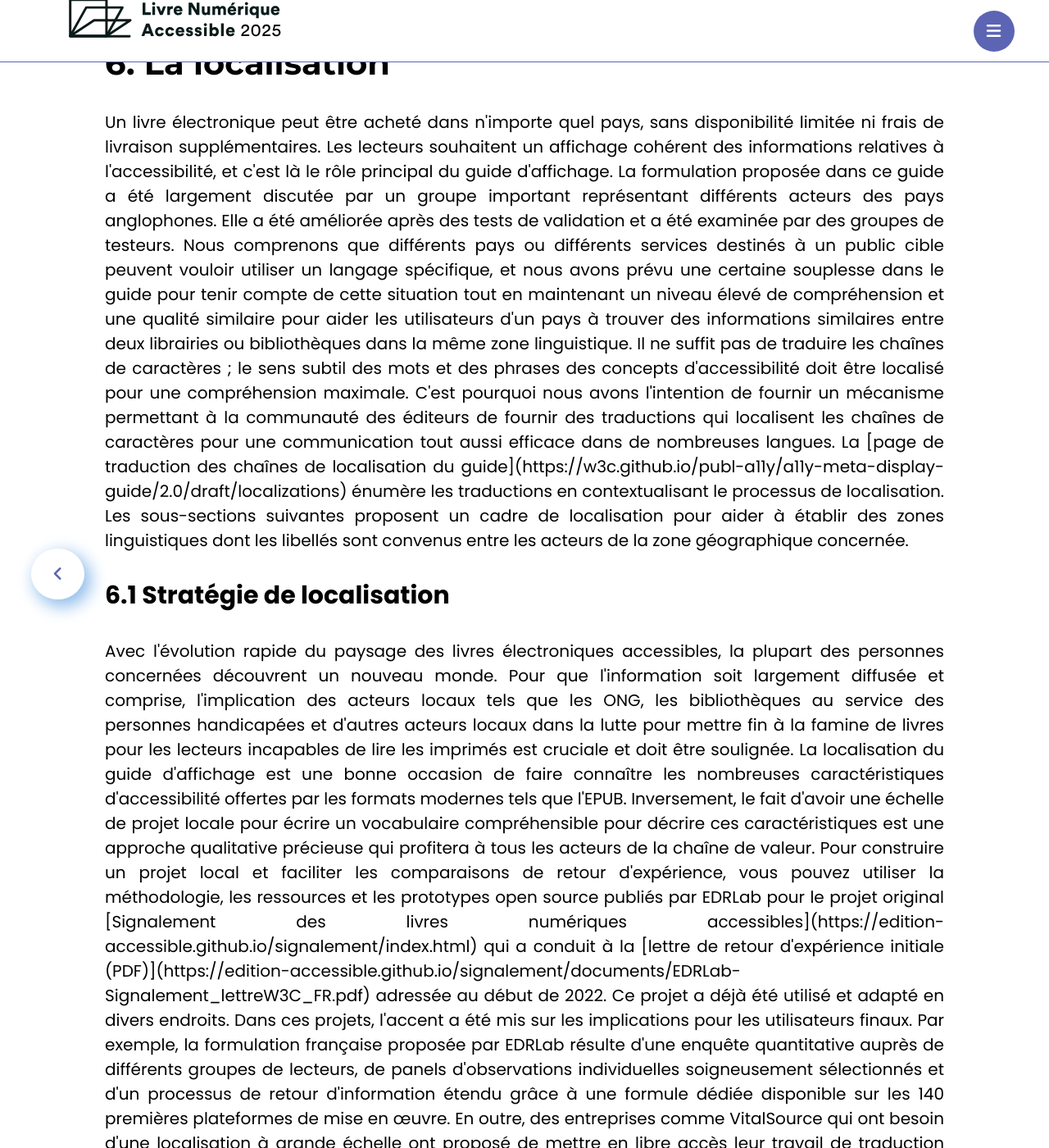
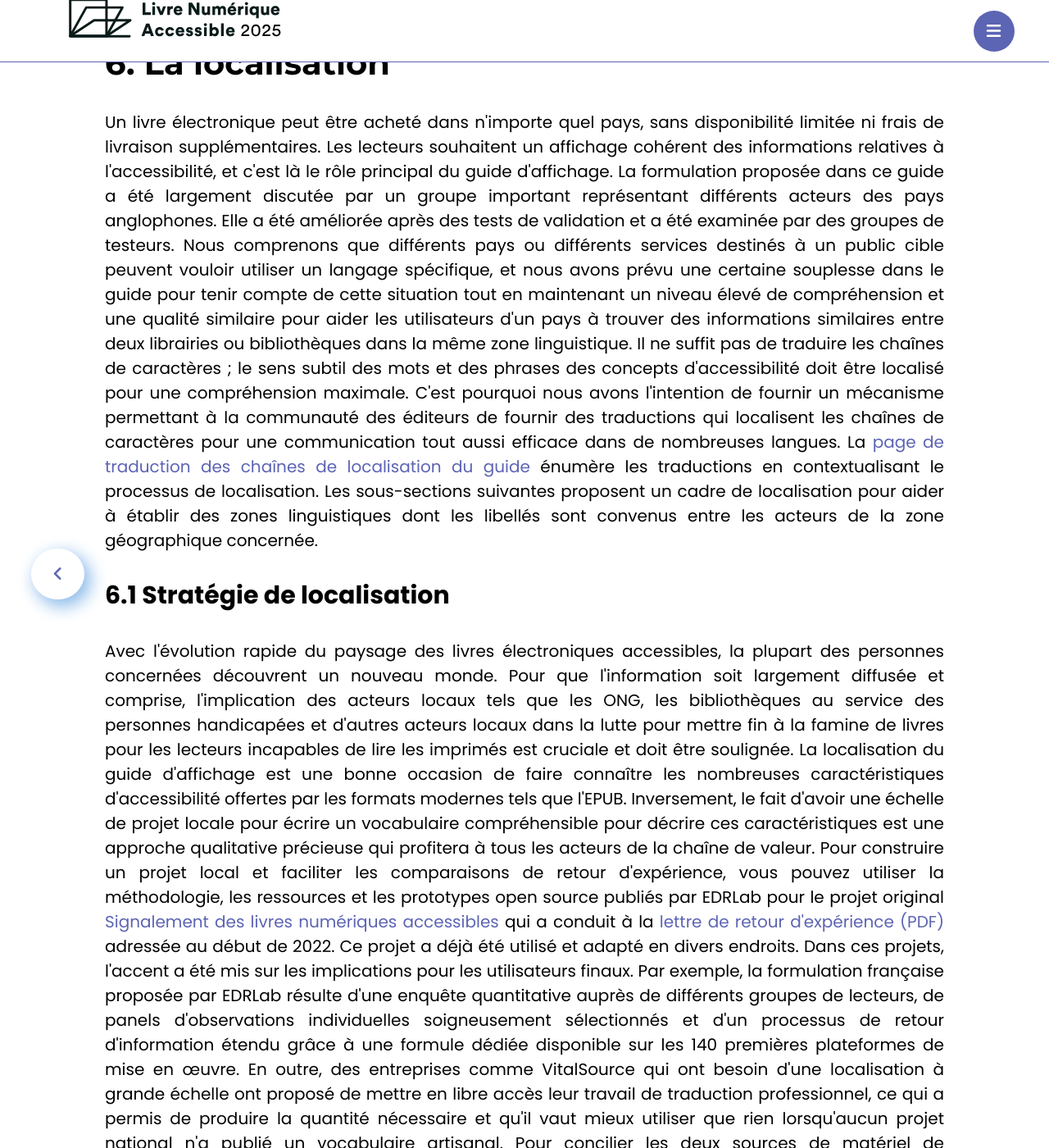
Before and after one commit to edition-accessible/lina25, a Jekyll site: the page built from ressources/displayguide20fr.md, in a window 1280 px wide and 1400 px high, scrolled down 25204 px. Shown: the whole window at 82% size. Built offline with Jekyll 4.4.1, drawn with Linux system fonts in a browser that asks for light colours; nearby versions of some CDN libraries; comment, search, counter and statistics services are not loaded; some of the changed lines change nothing that is shown; some of the changed text lies outside the part shown.

Commit message:
correct link (MD link was not accepted)

```diff
--- a/ressources/displayguide20fr.md
+++ b/ressources/displayguide20fr.md
@@ -1275,7 +1275,7 @@ Un livre électronique peut être acheté dans n'importe quel pays, sans disponi
 
 Nous comprenons que différents pays ou différents services destinés à un public cible peuvent vouloir utiliser un langage spécifique, et nous avons prévu une certaine souplesse dans le guide pour tenir compte de cette situation tout en maintenant un niveau élevé de compréhension et une qualité similaire pour aider les utilisateurs d'un pays à trouver des informations similaires entre deux librairies ou bibliothèques dans la même zone linguistique. Il ne suffit pas de traduire les chaînes de caractères ; le sens subtil des mots et des phrases des concepts d'accessibilité doit être localisé pour une compréhension maximale. C'est pourquoi nous avons l'intention de fournir un mécanisme permettant à la communauté des éditeurs de fournir des traductions qui localisent les chaînes de caractères pour une communication tout aussi efficace dans de nombreuses langues.
 
-La [page de traduction des chaînes de localisation du guide](https://w3c.github.io/publ-a11y/a11y-meta-display-guide/2.0/draft/localizations) énumère les traductions en contextualisant le processus de localisation.
+La <a href="https://w3c.github.io/publ-a11y/a11y-meta-display-guide/2.0/draft/localizations">page de traduction des chaînes de localisation du guide</a> énumère les traductions en contextualisant le processus de localisation.
 
 Les sous-sections suivantes proposent un cadre de localisation pour aider à établir des zones linguistiques dont les libellés sont convenus entre les acteurs de la zone géographique concernée.
 
@@ -1285,7 +1285,7 @@ Avec l'évolution rapide du paysage des livres électroniques accessibles, la pl
 
 La localisation du guide d'affichage est une bonne occasion de faire connaître les nombreuses caractéristiques d'accessibilité offertes par les formats modernes tels que l'EPUB. Inversement, le fait d'avoir une échelle de projet locale pour écrire un vocabulaire compréhensible pour décrire ces caractéristiques est une approche qualitative précieuse qui profitera à tous les acteurs de la chaîne de valeur.
 
-Pour construire un projet local et faciliter les comparaisons de retour d'expérience, vous pouvez utiliser la méthodologie, les ressources et les prototypes open source publiés par EDRLab pour le projet original [Signalement des livres numériques accessibles](https://edition-accessible.github.io/signalement/index.html) qui a conduit à la [lettre de retour d'expérience initiale (PDF)](https://edition-accessible.github.io/signalement/documents/EDRLab-Signalement_lettreW3C_FR.pdf) adressée au début de 2022. Ce projet a déjà été utilisé et adapté en divers endroits.
+Pour construire un projet local et faciliter les comparaisons de retour d'expérience, vous pouvez utiliser la méthodologie, les ressources et les prototypes open source publiés par EDRLab pour le projet original <a href="https://edition-accessible.github.io/signalement/index.html">Signalement des livres numériques accessibles</a> qui a conduit à la <a href="https://edition-accessible.github.io/signalement/documents/EDRLab-Signalement_lettreW3C_FR.pdf">lettre de retour d'expérience (PDF)</a> adressée au début de 2022. Ce projet a déjà été utilisé et adapté en divers endroits.
 
 Dans ces projets, l'accent a été mis sur les implications pour les utilisateurs finaux. Par exemple, la formulation française proposée par EDRLab résulte d'une enquête quantitative auprès de différents groupes de lecteurs, de panels d'observations individuelles soigneusement sélectionnés et d'un processus de retour d'information étendu grâce à une formule dédiée disponible sur les 140 premières plateformes de mise en œuvre.
 
@@ -1299,7 +1299,7 @@ Faites-nous d'abord savoir le plus tôt possible que vous travaillez sur une loc
 
 Lorsque vous êtes prêt à publier votre travail, deux options sont possibles :
 
-Si vous ne savez pas ce qu'est un JSON ou une Pull Request, vous pouvez nous contacter afin que nous puissions attribuer un rôle de traducteur sur la [page Gitlocalize dédiée au projet](https://gitlocalize.com/repo/9555).
+Si vous ne savez pas ce qu'est un JSON ou une Pull Request, vous pouvez nous contacter afin que nous puissions attribuer un rôle de traducteur sur la <a href="https://gitlocalize.com/repo/9555">page Gitlocalize dédiée au projet</a>.
 Si vous vous sentez techniquement prêt ou si vous avez un collaborateur qui peut faire une demande d'extraction, le processus consiste à dupliquer le fichier canonique original UX-Guide-Metadata/draft/localizations/fr-US/display_guide_vocabulary_w3c_en-US.json, à le modifier en changeant les valeurs devant chaque clé, et à ouvrir une demande d'extraction pour que nous puissions l'examiner. Veuillez noter que nous pourrions avoir des questions ou demander des précisions au cours du processus avant d'accepter et de fusionner votre contribution.
 
 <h3>6.3 Comment choisir entre les fichiers de localisation ?</h3>
```
